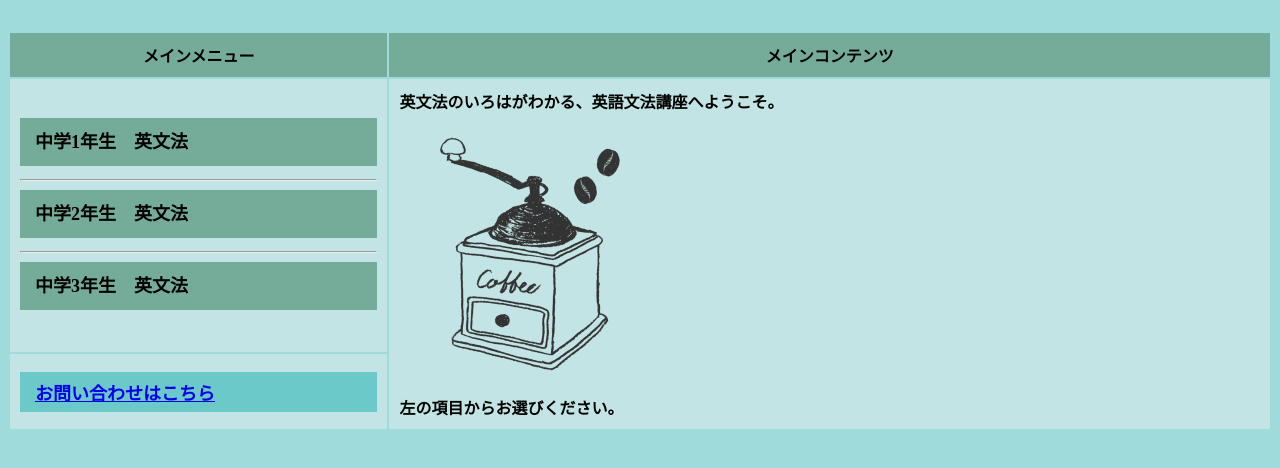
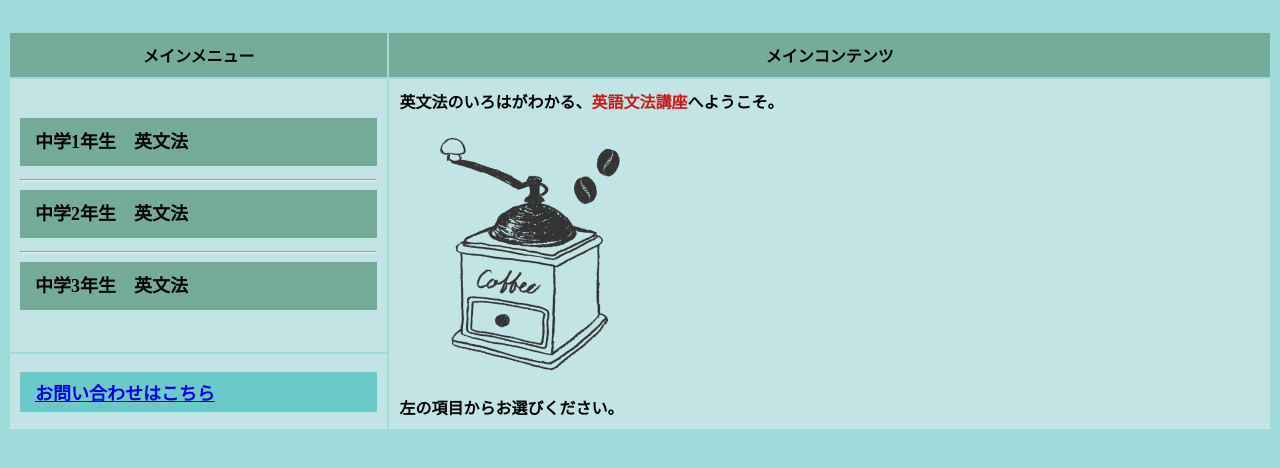
Before and after one commit to mshni/mshni.github.io, a plain HTML site: page index.html in a window 1280 px wide. Shown: the part 64-532 px from the top of the page. Drawn offline with Linux system fonts and the light colour scheme.

Commit message:
Update mydesign.css

```diff
--- a/mydesign.css
+++ b/mydesign.css
@@ -3,6 +3,7 @@ body {background-color:rgb(160, 219, 219);font-weight: bold;font-family: 'TsukuA
 h1 {padding: 10px;}
 h2 {background-color: rgb(116, 172, 153);color: black;padding: 7px;}
 h3 {background-color:rgba(251, 253, 255, 0.45);color:rgba(210, 0, 0, 0.902)}
+#akaji {color:rgba(210, 0, 0, 0.902);}
 
 /*表の設定*/
 th {background-color: rgb(116, 172, 153);color:black;padding:10px}
```
